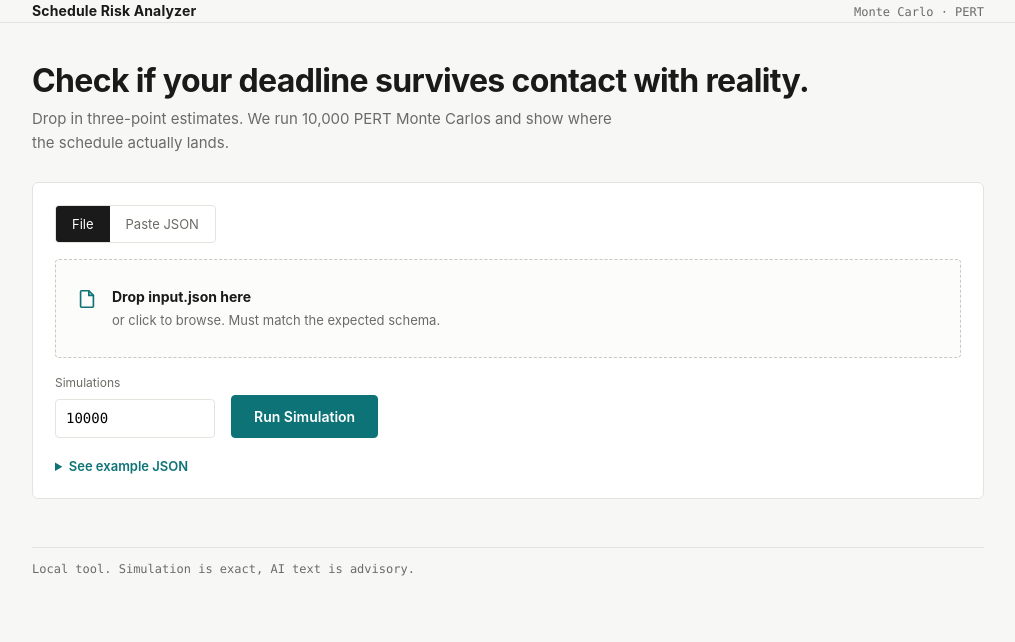
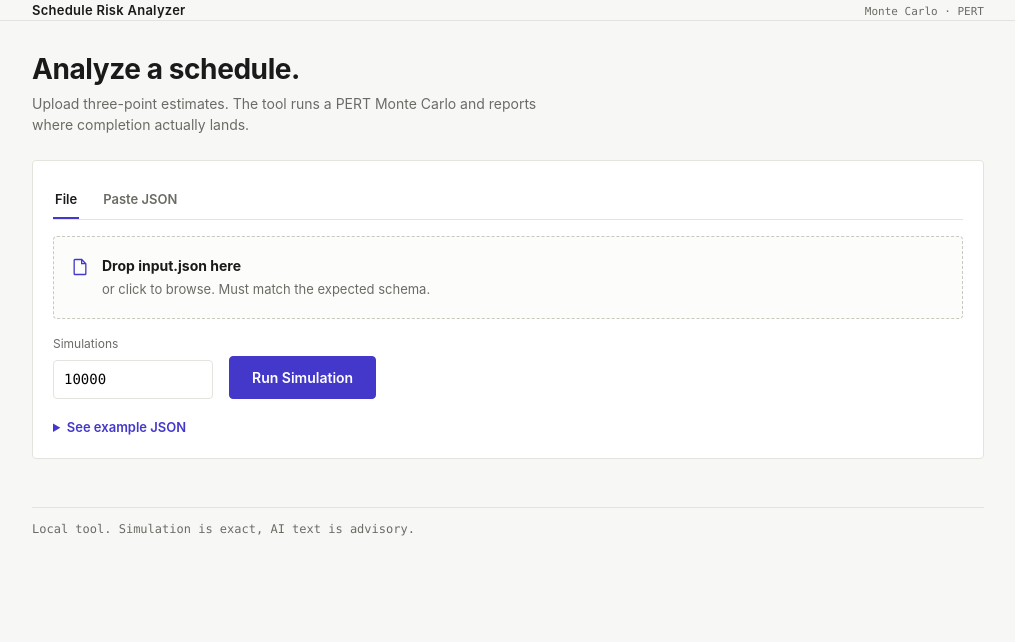
Before and after one commit to SanayKrishna/stochastic-scheduler, a Flask app: page / in a window 1280 px wide. Shown: the top 642 px of the page, without its empty margins (132-1147 px from the left). Run offline with Flask 3, Linux system fonts and the light colour scheme; some libraries are stand-ins or nearby versions.

Commit message:
restyle to indigo ledger, verdict first, quieter upload

```diff
--- a/app.py
+++ b/app.py
@@ -62,11 +62,11 @@ def build_chart(results):
     x_sorted = np.sort(comps)
     cum = np.arange(1, len(x_sorted) + 1) / len(x_sorted) * 100
 
-    accent = "#0D7377"
+    accent = "#4338CA"
     fig = go.Figure()
     fig.add_trace(go.Histogram(
         x=comps, nbinsx=40, name="Outcomes",
-        marker_color=accent, opacity=0.55,
+        marker_color=accent, opacity=0.45,
         hovertemplate="days: %{x:.1f}<br>count: %{y}<extra></extra>",
     ))
     fig.add_trace(go.Scatter(
--- a/static/style.css
+++ b/static/style.css
@@ -4,8 +4,9 @@
   --ink: #1a1a1a;
   --muted: #6b6b66;
   --line: #E4E4DE;
-  --accent: #0D7377;
-  --accent-soft: #E9F2F2;
+  --accent: #4338CA;
+  --accent-ink: #3730A3;
+  --accent-wash: #EFEDFB;
   --green: #1A7F37;
   --amber: #9A6700;
   --red: #B3261E;
@@ -26,44 +27,46 @@ body {
 .topbar { border-bottom: 1px solid var(--line); background: var(--paper); }
 .topbar-inner {
   display: flex; justify-content: space-between; align-items: baseline;
-  padding-top: 14px; padding-bottom: 14px;
+  padding-top: 10px; padding-bottom: 10px;
 }
-.brand { font-weight: 650; font-size: 14px; letter-spacing: 0.01em; }
-.meta { font-family: var(--mono); font-size: 12px; color: var(--muted); }
+.brand { font-weight: 600; font-size: 13px; letter-spacing: 0.02em; }
+.meta { font-family: var(--mono); font-size: 11px; color: var(--muted); }
 
 .wrap { max-width: 1000px; margin: 0 auto; padding: 0 24px; }
-main.wrap { padding-top: 40px; padding-bottom: 64px; }
+main.wrap { padding-top: 32px; padding-bottom: 56px; }
 
-h1 { font-size: 32px; line-height: 1.15; letter-spacing: -0.02em; margin: 0 0 8px; font-weight: 700; }
-.sub { color: var(--muted); margin: 0 0 28px; max-width: 62ch; }
+h1 { font-size: 28px; line-height: 1.2; letter-spacing: -0.015em; margin: 0 0 6px; font-weight: 650; }
+.sub { color: var(--muted); margin: 0 0 24px; max-width: 60ch; font-size: 14px; }
 h2.sec {
-  font-size: 13px; text-transform: uppercase; letter-spacing: 0.08em;
-  color: var(--muted); font-weight: 650;
+  font-size: 12px; text-transform: uppercase; letter-spacing: 0.09em;
+  color: var(--muted); font-weight: 600;
   border-bottom: 1px solid var(--line);
-  padding-bottom: 8px; margin: 40px 0 16px;
+  padding-bottom: 6px; margin: 32px 0 12px;
 }
-h2.sec .n { font-family: var(--mono); color: var(--accent); margin-right: 8px; }
+h2.sec .n { font-family: var(--mono); font-weight: 400; color: var(--muted); margin-right: 8px; }
 
 .card {
   background: var(--card);
   border: 1px solid var(--line);
-  border-radius: 6px;
-  padding: 22px;
+  border-radius: 4px;
+  padding: 20px;
 }
 
-.seg { display: inline-flex; border: 1px solid var(--line); border-radius: 4px; overflow: hidden; margin-bottom: 16px; }
+.seg { display: flex; gap: 4px; border-bottom: 1px solid var(--line); margin-bottom: 16px; }
 .seg button {
   appearance: none; border: 0; background: transparent;
-  padding: 8px 16px; font: inherit; font-size: 13px; cursor: pointer; color: var(--muted);
+  padding: 8px 2px; margin-right: 18px; font: inherit; font-size: 13px; font-weight: 600;
+  cursor: pointer; color: var(--muted);
+  border-bottom: 2px solid transparent; border-radius: 0;
 }
-.seg button.on { background: var(--ink); color: #fff; }
+.seg button.on { color: var(--ink); border-bottom-color: var(--accent); }
 
 .drop {
-  border: 1.5px dashed #C9C9C2; border-radius: 4px;
-  padding: 26px 20px; display: flex; gap: 14px; align-items: flex-start;
+  border: 1px dashed #C9C9C2; border-radius: 4px;
+  padding: 18px 16px; display: flex; gap: 12px; align-items: flex-start;
   background: #FCFCFA; cursor: pointer;
 }
-.drop.over { border-color: var(--accent); background: var(--accent-soft); }
+.drop.over { border-color: var(--accent); background: var(--accent-wash); }
 .drop svg { flex: none; margin-top: 2px; }
 .drop strong { display: block; font-size: 14px; }
 .drop span { color: var(--muted); font-size: 13px; }
--- a/templates/results.html
+++ b/templates/results.html
@@ -3,6 +3,9 @@
 {% block content %}
 <h1>{{ results.project_name }}</h1>
 <p class="projline">target {{ results.target_completion_days }}d{% if results.project_start_date %} &middot; start {{ results.project_start_date }}{% endif %} &middot; {{ results.simulations }} runs</p>
+{% if results.prob_on_time is not none %}
+<p class="verdict"><strong>{{ "%.0f"|format(results.prob_on_time) }}% on-time</strong> vs {{ results.target_completion_days }}d target. Plan to {{ "%.1f"|format(results.p80) }}d for 80% confidence.</p>
+{% endif %}
 
 <h2 class="sec"><span class="n">01</span>Summary</h2>
 <div class="strip">
--- a/templates/upload.html
+++ b/templates/upload.html
@@ -1,7 +1,7 @@
 {% extends "base.html" %}
 {% block content %}
-<h1>Check if your deadline survives contact with reality.</h1>
-<p class="sub">Drop in three-point estimates. We run 10,000 PERT Monte Carlos and show where the schedule actually lands.</p>
+<h1>Analyze a schedule.</h1>
+<p class="sub">Upload three-point estimates. The tool runs a PERT Monte Carlo and reports where completion actually lands.</p>
 
 {% if error %}<div class="err">{{ error }}</div>{% endif %}
 
@@ -13,7 +13,7 @@
 
   <div id="pane-file">
     <label class="drop" id="drop">
-      <svg width="22" height="22" viewBox="0 0 24 24" fill="none" stroke="#0D7377" stroke-width="1.8"><path d="M14 3H6a1 1 0 0 0-1 1v16a1 1 0 0 0 1 1h12a1 1 0 0 0 1-1V8z"/><path d="M14 3v5h5"/></svg>
+      <svg width="20" height="20" viewBox="0 0 24 24" fill="none" stroke="#4338CA" stroke-width="1.6"><path d="M14 3H6a1 1 0 0 0-1 1v16a1 1 0 0 0 1 1h12a1 1 0 0 0 1-1V8z"/><path d="M14 3v5h5"/></svg>
       <div>
         <strong id="drop-label">Drop input.json here</strong>
         <span>or click to browse. Must match the expected schema.</span>
```
Also changed, not shown: other parts of static/style.css (+18 -16 lines).
